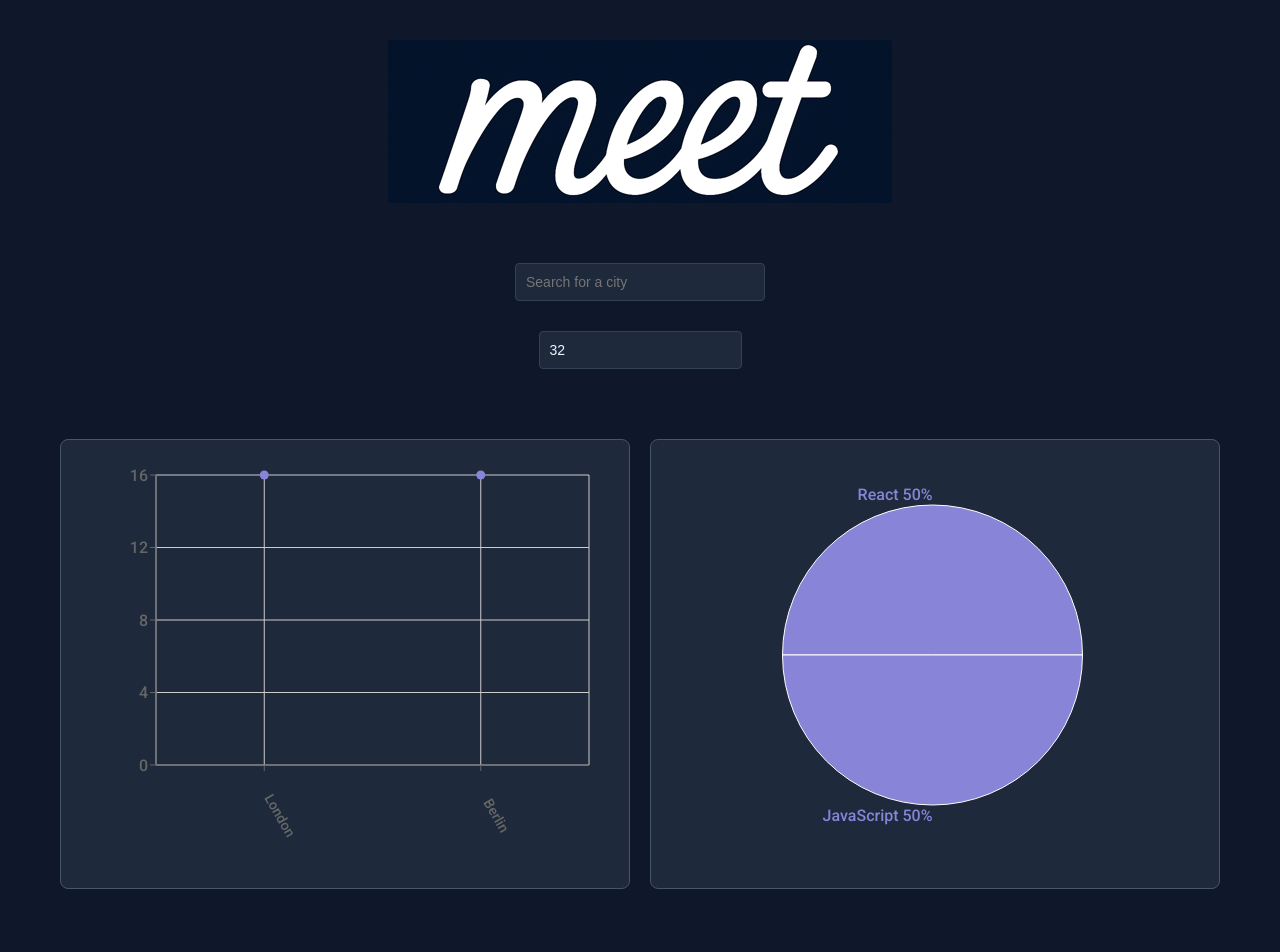
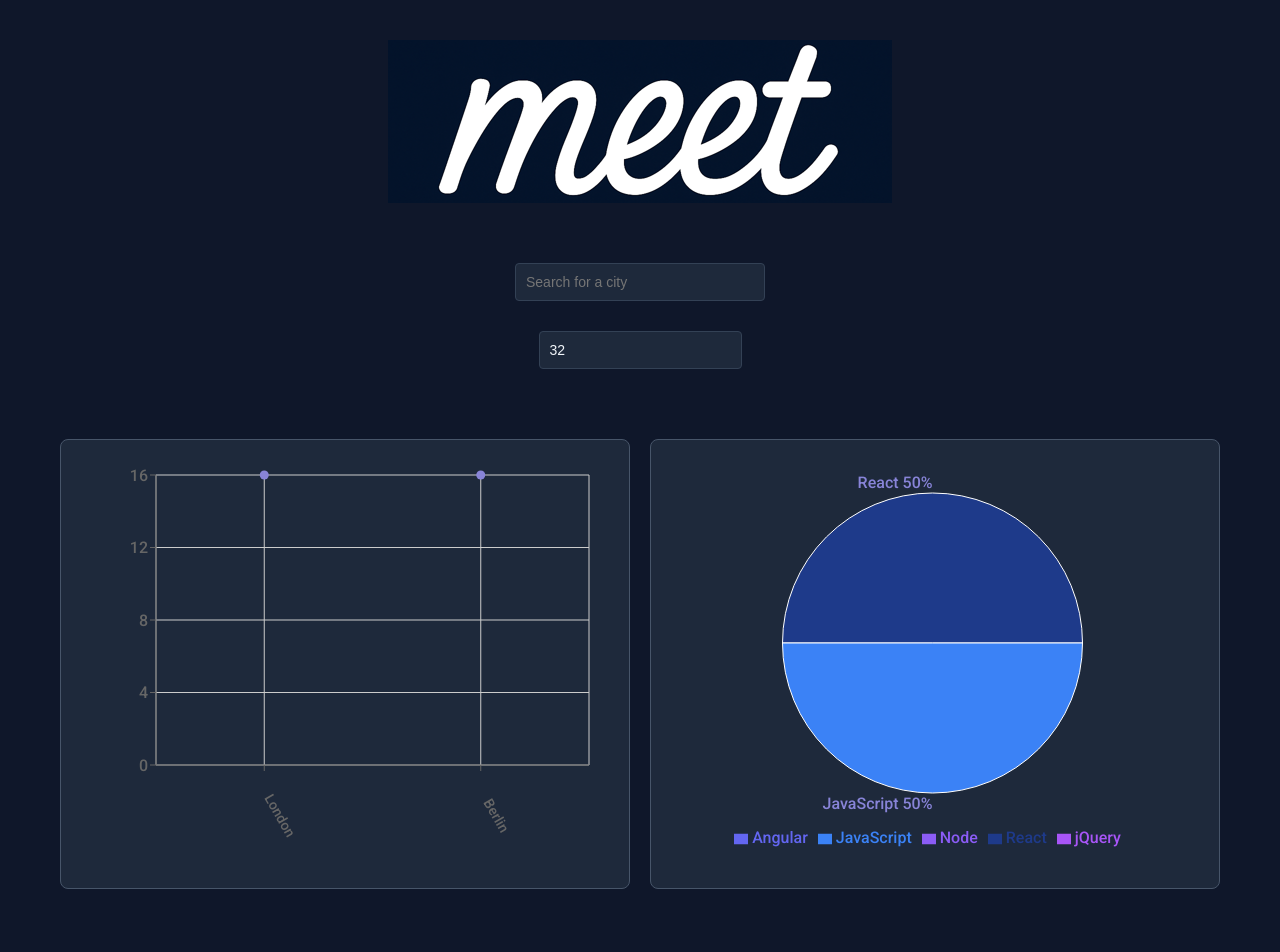
Before and after one commit to Jonnits/meet, a React (Vite) app: page / in a window 1280 px wide. Shown: the top 952 px of the page. Built offline with nearby package versions, Linux system fonts and the light colour scheme; what atatus-spa would draw is missing.

Commit message:
Updated colorscheme of CityEventsChart

```diff
--- a/package.json
+++ b/package.json
@@ -35,6 +35,7 @@
     "eslint-plugin-react": "^7.34.2",
     "eslint-plugin-react-hooks": "^4.6.2",
     "eslint-plugin-react-refresh": "^0.4.7",
+    "gh-pages": "^6.3.0",
     "identity-obj-proxy": "^3.0.0",
     "jest": "^29.7.0",
     "jest-cucumber": "^4.5.0",
--- a/src/components/EventGenresChart.jsx
+++ b/src/components/EventGenresChart.jsx
@@ -1,10 +1,13 @@
 import React, { useState, useEffect } from 'react';
-import { ResponsiveContainer, PieChart, Pie } from 'recharts';
+import { ResponsiveContainer, PieChart, Pie, Cell, Legend } from 'recharts';
 
 const EventGenresChart = ({ events }) => {
   const [data, setData] = useState([]);
 
   const genres = ['React', 'JavaScript', 'Node', 'jQuery', 'Angular'];
+
+  // Step 1: Add the colors array with 5 colors for each genre (blue/purple theme)
+  const colors = ['#1E3A8A', '#3B82F6', '#8B5CF6', '#A855F7', '#6366F1'];
 
   useEffect(() => {
     const getData = () => {
@@ -46,10 +49,17 @@
         <Pie
           data={data}
           dataKey="value"
-          fill="#8884d8"
           labelLine={false}
           label={renderCustomizedLabel}
           outerRadius={150}
+        >
+          {data.map((entry, index) => (
+            <Cell key={`cell-${index}`} fill={colors[index % colors.length]} />
+          ))}
+        </Pie>
+        <Legend
+          verticalAlign="bottom"
+          align="center"
         />
       </PieChart>
     </ResponsiveContainer>
--- a/vite.config.js
+++ b/vite.config.js
@@ -2,9 +2,8 @@
 import react from '@vitejs/plugin-react-swc'
 import { VitePWA } from 'vite-plugin-pwa';
 
-
 export default defineConfig({
- base: '/',
+  base: '/meet/',
   plugins: [
     react(),
     VitePWA({
@@ -59,5 +58,6 @@
           },
         ],
       },
-   })],
     })
+  ],
+})
```
Also changed, not shown: 1 other file (tests, documents, lock files or other folders). Lines whose indentation alone changed are shown as unchanged.
